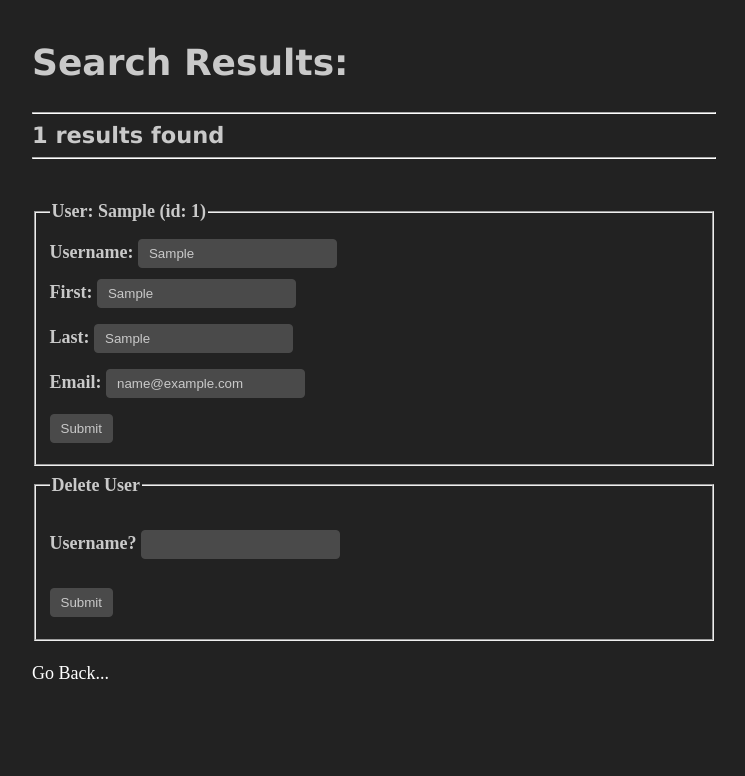
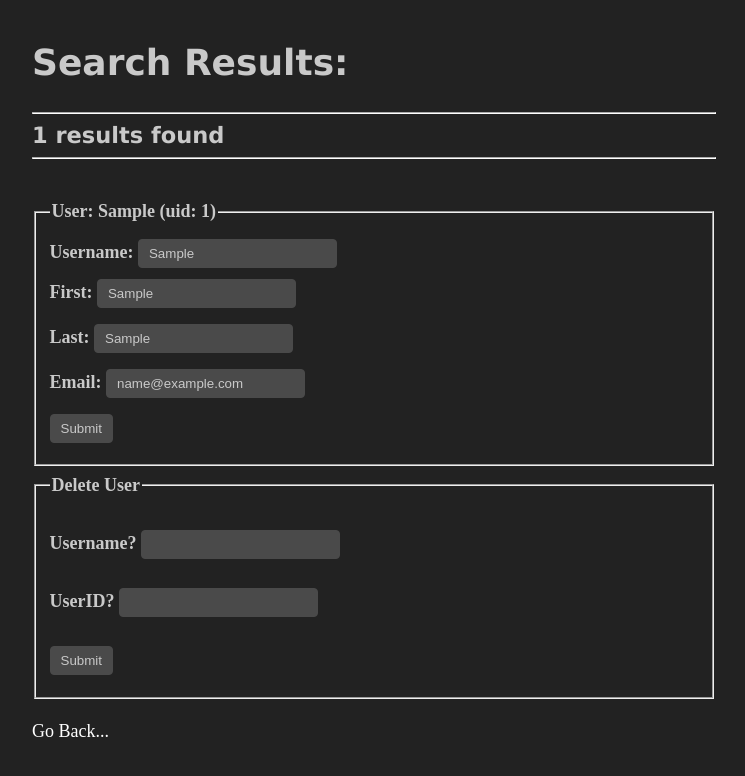
Before and after one commit to ssebs/PeopleDB, a PHP site: page /select.php in a window 1280 px wide. Shown: the top 776 px of the page, without its empty margins (266-1011 px from the left). Run offline with PHP 8.4, Linux system fonts and the light colour scheme; tables that the repository leaves empty or names only in its code hold one stand-in row (values such as "Sample post").

Commit message:
Fixed select/modify for new DB layout, and added disabling. Now the csv/yml needs to be fixed, and the AD/NIS code needs to be updated

```diff
--- a/index.php
+++ b/index.php
@@ -45,6 +45,7 @@ h1 {
 		<fieldset>
 			<legend>Delete User</legend>
 			<p><label>	Username? <input type="text" name="username"></label></p>
+			<p><label>	User ID? <input type="text" name="userid"></label></p>
 			<input type="submit">
 		</fieldset>
 	</form>
--- a/modify.php
+++ b/modify.php
@@ -1,7 +1,7 @@
 <?php
 require("dbconn.php");
 
-$_id  = $_POST['id'];
+$_uid  = $_POST['uid'];
 $_user  = $_POST['username'];
 $_first  = $_POST['firstname'];
 $_last  = $_POST['lastname'];
@@ -10,7 +10,7 @@ $_email  = $_POST['emailaddr'];
 date_default_timezone_set("America/Los_Angeles");
 $_datetime = date('Y-m-d H:i:s');
 $_file = '_UsersChangeLog_';
-$_outstr = $_datetime . "," . $_id . "," . $_user . "," . $_first . "," . $_last . "," . $_email . "\n";
+$_outstr = $_datetime . "," . $_uid . "," . $_user . "," . $_first . "," . $_last . "," . $_email . "\n";
 
 file_put_contents($_file, $_outstr, FILE_APPEND);
 
@@ -21,7 +21,7 @@ $sql = "UPDATE Users SET
 	last='$_last',
 	email='$_email'
 
-WHERE id = '$_id';";
+WHERE uid = '$_uid';";
 
 
 $result = $conn->query($sql);
--- a/select.php
+++ b/select.php
@@ -29,7 +29,7 @@ if($_searchquery === "") {
 $_searchquery = str_replace("*","%", $_searchquery);
 $_searchquery = str_replace("%","", $_searchquery);
 
-$sql = ' select * from Users WHERE(id="'. $_searchquery . '" OR first LIKE "%' . $_searchquery . '%" OR last LIKE "%' . $_searchquery . '%" OR user LIKE "%' . $_searchquery . '%" OR email LIKE "%' . $_searchquery . '%");';
+$sql = ' select * from Users WHERE(uid="'. $_searchquery . '" OR first LIKE "%' . $_searchquery . '%" OR last LIKE "%' . $_searchquery . '%" OR user LIKE "%' . $_searchquery . '%" OR email LIKE "%' . $_searchquery . '%");';
 $result = $conn->query($sql);
 
 if($result->num_rows > 0) {
@@ -39,14 +39,17 @@ if($result->num_rows > 0) {
 	echo "<hr><br>";
 
 	while($row = $result->fetch_assoc()) {
-
+		if($row['disabled'] == 1) {
+			#echo $row['user'] . " is disabled";
+			continue;
+		}
 
 		if($result->num_rows == 1) {
 			echo"
 <form action='modify.php' method='post'>
 	<fieldset>
-		<legend>User: " . $row['user'] .  " (id: ".$row['id'].")</legend>
-		<input type='hidden' name='id' value='".$row['id']."'
+		<legend>User: " . $row['user'] .  " (uid: ".$row['uid'].")</legend>
+		<input type='hidden' name='uid' value='".$row['uid']."'
 		<label class='inline'>Username: <input type='text' name='username' value='".$row['user']."'></label>
 		<label class='inline'>First: <input type='text' name='firstname' value='".$row['first']."'></label>
 		<label class='inline'>Last: <input type='text' name='lastname' value='".$row['last']."'></label>
@@ -60,6 +63,7 @@ if($result->num_rows > 0) {
 		<fieldset>
 			<legend>Delete User</legend>
 			<p><label>Username?  <input type="text" name="username"></label></p>
+			<p><label>UserID?  <input type="text" name="userid"></label></p>
 			<input type="submit">
 		</fieldset>
 	</form>
@@ -68,10 +72,12 @@ if($result->num_rows > 0) {
 		## TODO: Make this into a table instead of just printing it out. ##
 		echo " - ";
 		echo "<strong>" .  $row['user']  . "</strong>, ";
+		echo $row['uid'] . ", ";
 		echo $row['first'] . ", ";
 		echo $row['last']  . ", ";
 		echo $row['email'] . ", ";
-		echo "<a href='select.php?" . $row['id'] ."'> | &#9;Modify User...</a>";
+		echo $row['disabled'] . ", ";
+		echo "<a href='select.php?" . $row['uid'] ."'> | &#9;Modify User...</a>";
 		echo "<br>";
 
 		}
```
Also changed, not shown: delete.php (+19 -8 lines), 1 other file.
